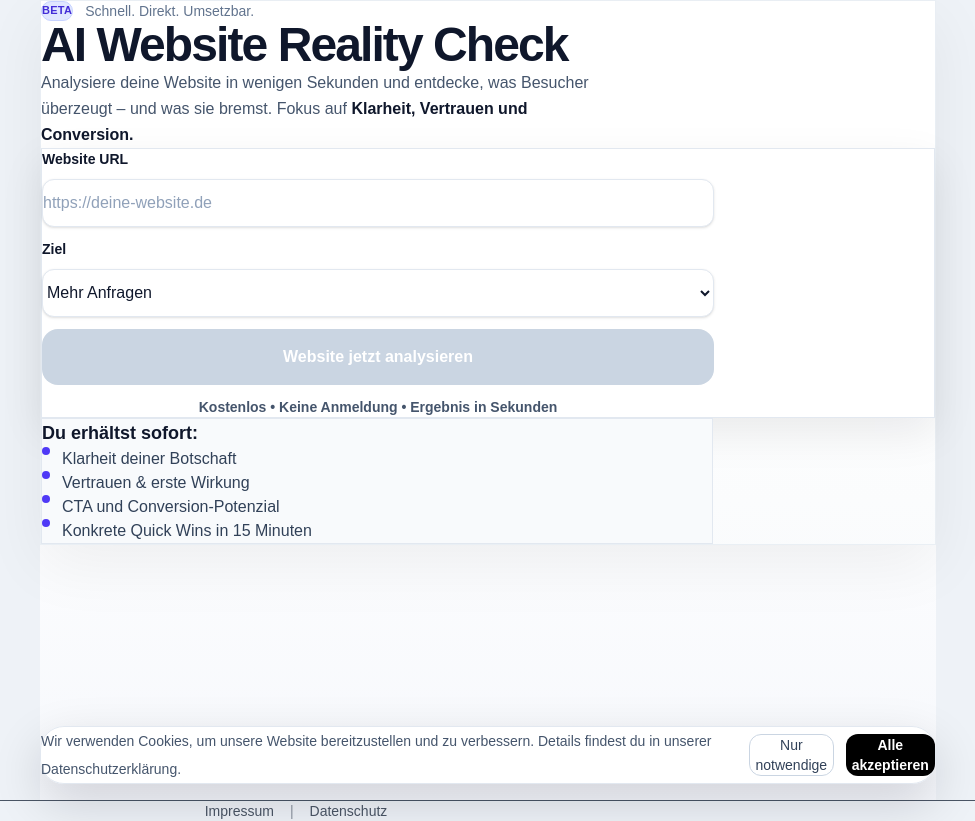
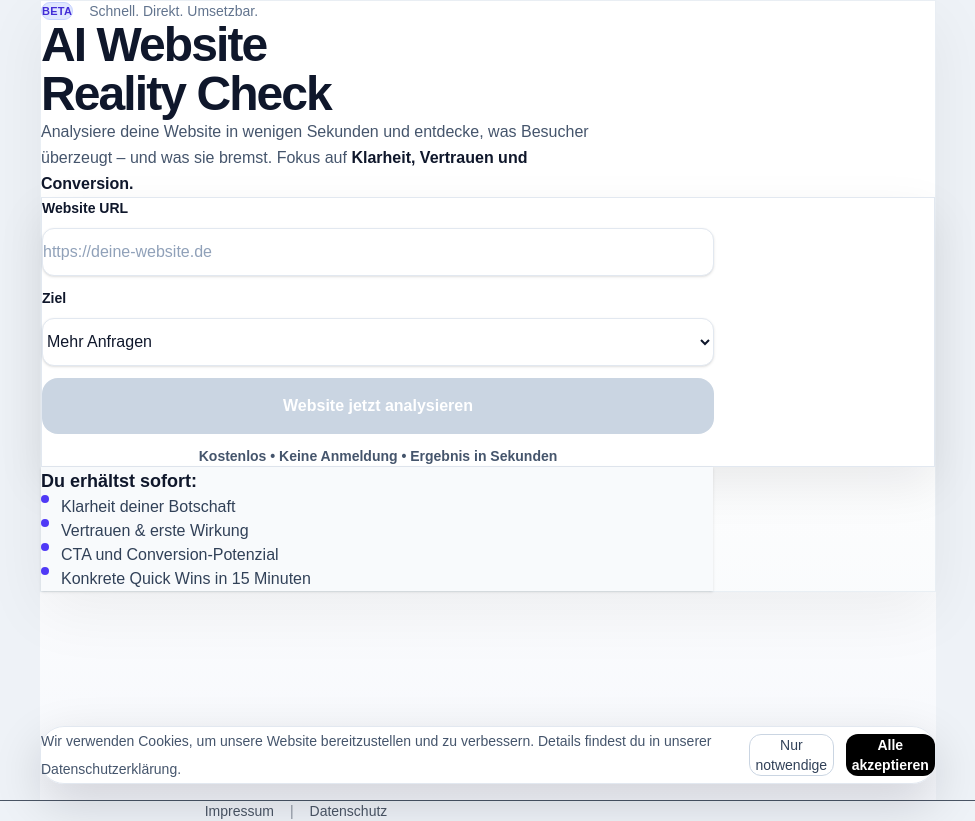
Before and after one commit to robertpetrovic87-code/Digitalstruktur, a Next.js app: page / in a window 1280 px wide. Shown: the whole page, without its empty margins (152-1127 px from the left). Built offline with nearby package versions, Linux system fonts and the light colour scheme.

Commit message:
fix blueprint prompt usage_guide

```diff
--- a/app/page.tsx
+++ b/app/page.tsx
@@ -181,8 +181,8 @@ export default function Home() {
         <div className="border border-slate-200/70 bg-white/85 p-4 shadow-[0_20px_60px_rgba(2,6,23,0.06)] sm:p-5 lg:p-6">
           <div className="bg-gradient-to-b from-white via-white to-slate-50/70 px-5 py-6 sm:px-6 sm:py-7 lg:px-8 lg:py-8">
             <section className="py-6 sm:py-8‚">
-              <div className="mb-6 flex items-left justify-left gap-3">
-                <span className="rounded-full border border-indigo-200 bg-indigo-100 px-3 py-1 text-[11px] font-bold uppercase tracking-wide text-indigo-700">
+              <div className="mb-6 flex items-center gap-4">
+                <span className="rounded-full border border-indigo-200 bg-indigo-100 px-4.5 py-1 text-[11px] font-bold uppercase tracking-wide text-indigo-700">
                   Beta
                 </span>
                 <span className="text-sm text-slate-500">
@@ -192,7 +192,8 @@ export default function Home() {
 
               <div className="mx-auto max-w-2xl text-left">
                 <h1 className="text-[2.2rem] font-bold leading-[1.02] tracking-[-0.04em] text-slate-900 sm:text-5xl">
-                  AI Website Reality Check
+                  AI Website
+                  <br />Reality Check
                 </h1>
 
                 <p className="max-w-xl text-base leading-relaxed text-slate-600">
@@ -204,7 +205,7 @@ export default function Home() {
                 </p>
               </div>
 
-              <div className="mt-10 border border-slate-200 bg-white p-6 shadow-[0_15px_40px_rgba(2,6,23,0.08)] sm:p-7">
+              <div className="mt-12 border border-slate-200 bg-white px-6 py-7 shadow-[0_18px_45px_rgba(2,6,23,0.08)] sm:px-7 sm:py-8">
                 <div className="mx-auto grid max-w-2xl gap-3">
                   <label className="grid gap-2.5 text-left">
                     <span className="text-sm font-semibold text-slate-900">
@@ -238,10 +239,10 @@ export default function Home() {
                   <button
                     onClick={onAnalyze}
                     disabled={loading || !canAnalyze}
-                    className={`mt-1 h-14 w-full rounded-2xl text-base font-bold text-white transition ${
+                    className={`mt-2 h-14 w-full rounded-2xl text-base font-bold text-white transition duration-200 ${
                       loading || !canAnalyze
                         ? "cursor-not-allowed bg-slate-300"
-                        : "bg-indigo-600 shadow-[0_12px_30px_rgba(79,70,229,0.28)] hover:bg-indigo-700"
+                        : "bg-indigo-600 shadow-[0_16px_35px_rgba(79,70,229,0.35)] hover:bg-indigo-700 hover:scale-[1.01]"
                     }`}
                   >
                     {loading ? "Analysiere…" : "Website jetzt analysieren"}
@@ -289,7 +290,7 @@ export default function Home() {
               </div>
 
               <div className="mt-16 px-6 sm:px-8">
-                <div className="mx-auto max-w-2xl border border-slate-200 bg-slate-50 p-6">
+                <div className="mx-auto max-w-2xl bg-slate-50 p-6 shadow-sm">
                   <h3 className="text-lg font-bold text-slate-900">
                     Du erhältst sofort:
                   </h3>
```
